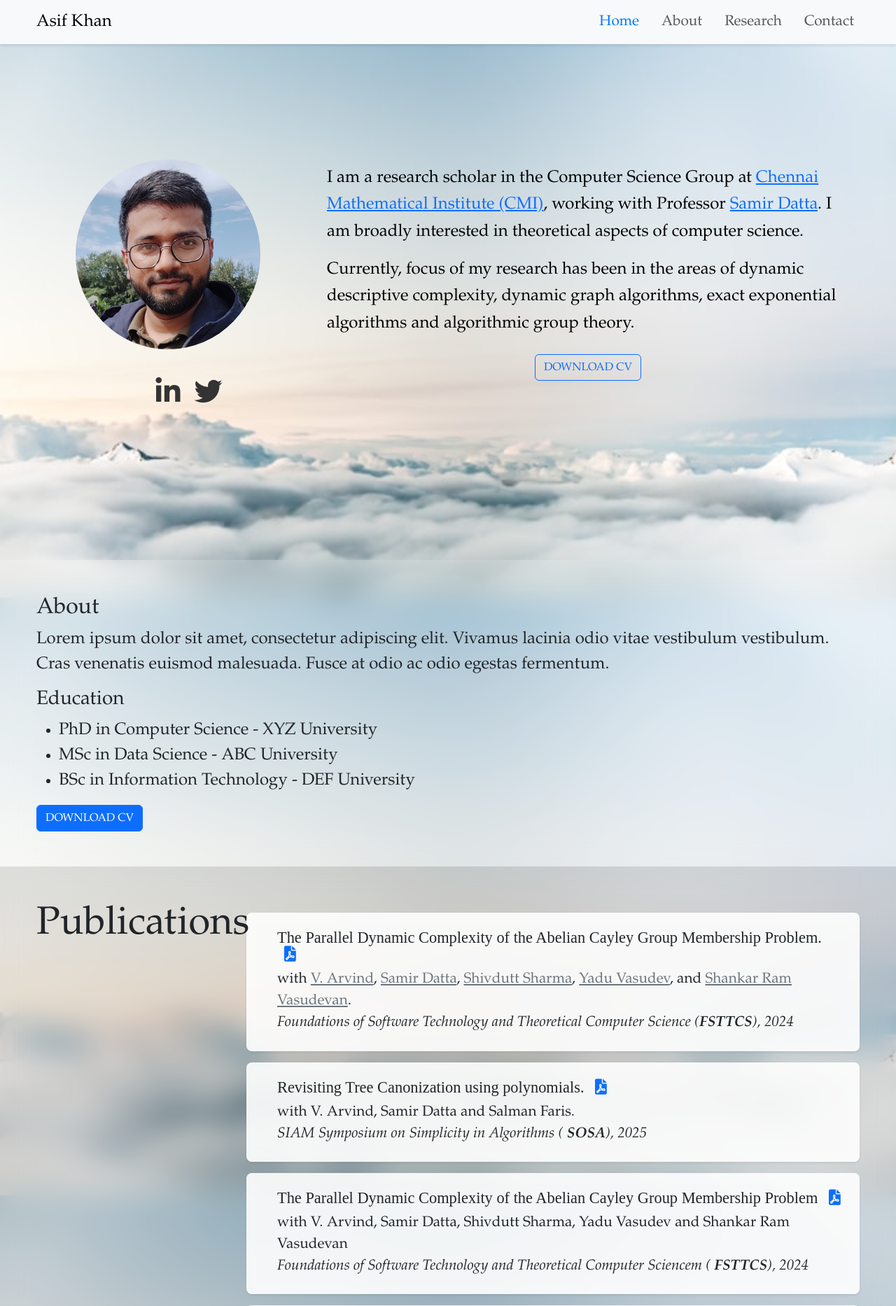
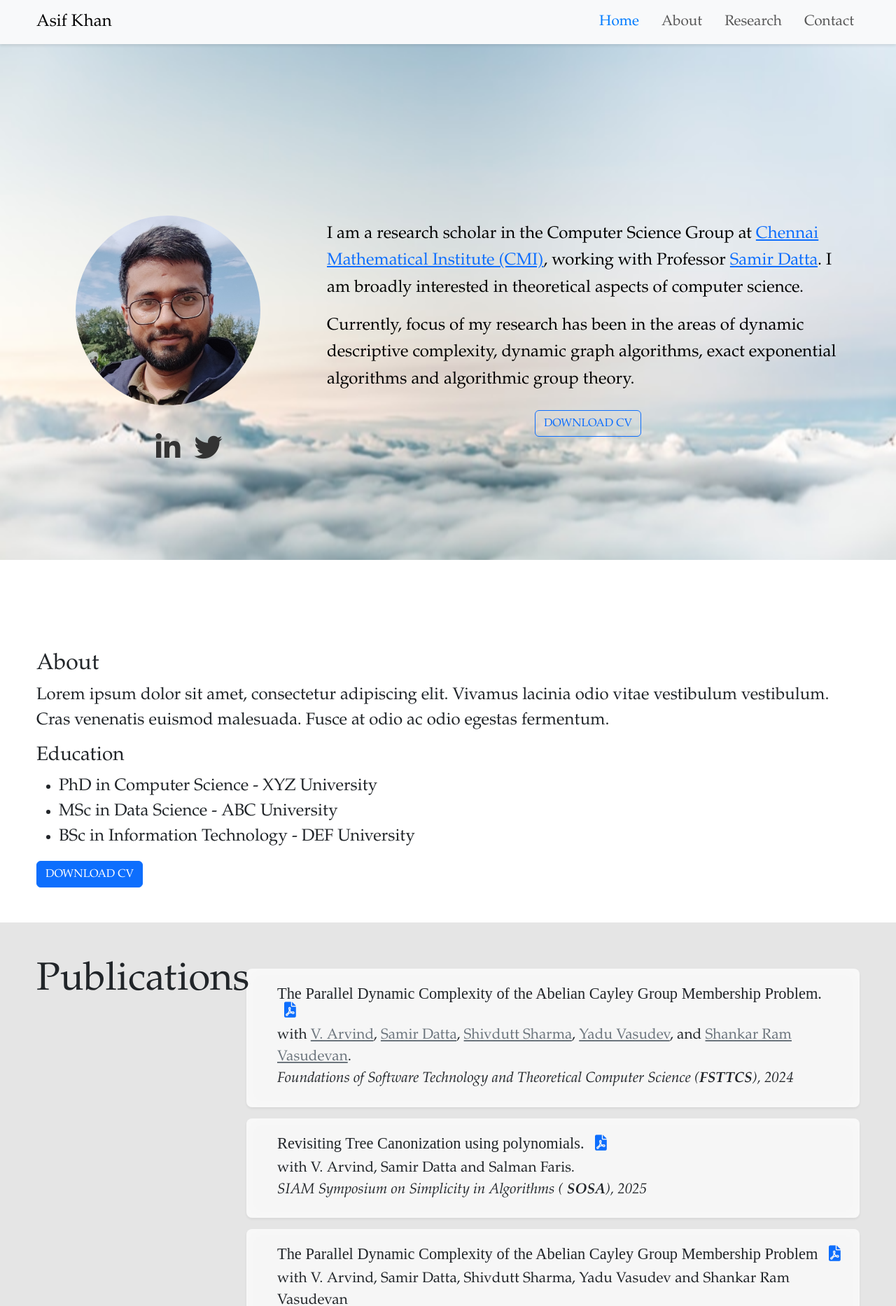
Before and after one commit to severus-tux/severus-tux.github.io, a PHP site: page / in a window 1280 px wide. Shown: the top 1866 px of the page at 70% size. Run offline with PHP 8.4, Linux system fonts and the light colour scheme; some libraries are stand-ins or nearby versions; some web fonts are replaced.

Commit message:
workaround for background in ios

```diff
--- a/assets/css/style.css
+++ b/assets/css/style.css
@@ -1,39 +1,59 @@
-
-/* Smooth scrolling for anchor links */
 html {
     scroll-behavior: smooth;
+    -webkit-overflow-scrolling: touch; /* For smoother scrolling on iOS */
 }
-
-/* Apply Garamond to body text */
-/* body {
-    font-family: 'Garamond', serif; Set Garamond as the font for body text
-    font-size: 1.5rem;
-    background: url('../img/background.jpg') no-repeat center center/cover;
-    background-attachment: fixed;
-    background-size: cover;
-} */
 
 body {
     font-family: 'Garamond', serif; /* Set Garamond as the font for body text */
     font-size: 1.5rem;
-    background: url('../img/background.jpg') no-repeat center center;
-    background-attachment: fixed;
-    background-size: cover;
-    background-position: center;
-    height: 100vh;
-    overflow-x: hidden; /* Prevents horizontal scrolling */
-}
-
-html, body {
-    height: 100%; /* Ensures body fills entire viewport */
+    margin: 0;
+    padding: 0;
+    overflow-x: hidden; /* Prevent horizontal scrolling */
     -webkit-overflow-scrolling: touch; /* For smoother scrolling on iOS */
 }
 
-@supports (-webkit-touch-callout: none) {
-    body {
-        background-attachment: scroll; /* Fallback for mobile Safari */
+
+
+/* Background Layer */
+.bg {
+    background: url('../img/background.jpg') no-repeat center center;
+    background-size: cover; /* Ensure the background image covers the entire area */
+    position: fixed; /* Fixes the background in place */
+    top: 0;
+    left: 0;
+    width: 100vw; /* Full viewport width */
+    height: 100vh; /* Full viewport height */
+    z-index: -1; /* Pushes the background behind everything else */
+}
+
+/* Content Layer */
+.content {
+    position: relative; /* Ensure the content stays above the background */
+    padding: 2rem; /* Add some padding to keep content away from the edges */
+    z-index: 1; /* Ensure it's above the background */
+    padding: 0;
+    margin: 0;
+}
+
+/* Optional: Ensure content starts slightly lower (e.g., avoiding overlap with navbar) */
+@media (max-width: 767.98px) { /* Small devices */
+    .content {
+        margin-top: 3rem; /* Adjust margin as needed to avoid content going behind navbar */
     }
 }
+
+@media (min-width: 768px) and (max-width: 991.98px) { /* Medium devices */
+    .content {
+        margin-top: 4rem;
+    }
+}
+
+@media (min-width: 992px) { /* Large devices and above */
+    .content {
+        margin-top: 5rem;
+    }
+}
+
 
 
 /* Apply Garamond to headings */
@@ -103,19 +123,6 @@ section {
     padding-left: 20px;
     position: relative; /* Ensure positioning context */
     z-index: 1; /* Adjust as necessary */
-}
-
-/* Optional fallback for non-supporting browsers */
-.card::before {
-    content: '';
-    position: absolute;
-    top: 0;
-    left: 0;
-    right: 0;
-    bottom: 0;
-    background-color: rgba(255, 255, 255, 0.5); /* Fallback background */
-    border-radius: 0.5rem; /* Match the card's border radius */
-    z-index: -1; /* Ensure it sits behind the content */
 }
 
 .talks .card {
@@ -204,7 +211,7 @@ section {
 }
 
 .sticky-title h1{
-    font-size: 3rem; /* Make the title bigger */
+    font-size: 2.8rem; /* Make the title bigger */
 }
 
 /* Adjustments for larger screens */
--- a/index.html
+++ b/index.html
@@ -13,6 +13,12 @@
     <link href="assets/css/style.css" rel="stylesheet">
 </head>
 <body>
+
+    <!-- Background section -->
+    <div class="bg"></div>
+
+    <!-- Main content section -->
+    <div class="content">
 
     <!-- Navbar -->
     <nav class="navbar navbar-expand-lg navbar-light bg-light fixed-top">
@@ -362,5 +368,9 @@
     <!-- Bootstrap 5 JS and Popper.js -->
     <script src="https://cdn.jsdelivr.net/npm/@popperjs/core@2.11.6/dist/umd/popper.min.js"></script>
     <script src="https://cdn.jsdelivr.net/npm/bootstrap@5.3.0-alpha1/dist/js/bootstrap.min.js"></script>
+
+
+    </div>
+    <!-- div content -->
 </body>
 </html>
```
